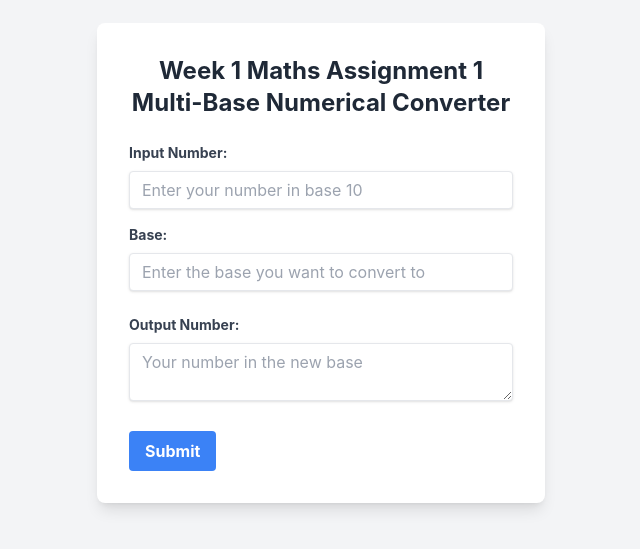
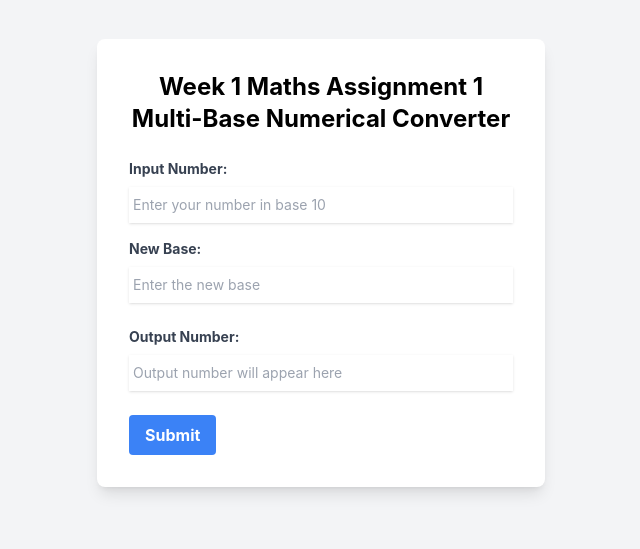
Before and after one commit to Exochos/Pupdog-Studio, a Next.js app: page /maths/week1 in a window 1280 px wide. Shown: the part 137-686 px from the top of the page, without its empty margins (319-959 px from the left). Built offline with nearby package versions, Linux system fonts and the light colour scheme.

Commit message:
Update page.tsx

```diff
--- a/app/maths/week1/page.tsx
+++ b/app/maths/week1/page.tsx
@@ -33,7 +33,7 @@ const Week1Page: React.FC = () => {
   return (
     <div className="flex min-h-screen items-center justify-center bg-gray-100">
       <div className="w-full max-w-md rounded-lg bg-white p-8 shadow-lg">
-        <h1 className="mb-6 text-center text-2xl font-bold">
+        <h1 className="mb-6 text-center text-2xl font-bold text-black">
           Week 1 Maths Assignment 1<br /> Multi-Base Numerical Converter
         </h1>
         <form>
@@ -42,32 +42,34 @@ const Week1Page: React.FC = () => {
               Input Number:
             </label>
             <input
-              className="focus:shadow-outline w-full appearance-none rounded border px-3 py-2 leading-tight text-gray-100 shadow focus:outline-none"
+              className="block flex-1 border-0 bg-transparent shadow py-1.5 pl-1 text-gray-900 placeholder:text-gray-400 focus:ring-0 sm:text-sm sm:leading-6 w-full"
               id="inputNumber"
               type="text"
               placeholder="Enter your number in base 10"
             />
           </div>
           <div className="mb-6">
-            <label className="mb-2 block text-sm font-bold text-gray-700" htmlFor="email">
-              Base:
+            <label className="mb-2 block text-sm font-bold text-gray-700" htmlFor="base">
+              New Base:
             </label>
             <input
-              className="focus:shadow-outline w-full appearance-none rounded border px-3 py-2 leading-tight text-gray-700 shadow focus:outline-none"
+              className="block flex-1 border-0 bg-transparent shadow py-1.5 pl-1 text-gray-900 placeholder:text-gray-400 focus:ring-0 sm:text-sm sm:leading-6 w-full"
               id="base"
               type="text"
-              placeholder="Enter the base you want to convert to"
+              placeholder="Enter the new base"
             />
           </div>
           <div className="mb-6">
             <label className="mb-2 block text-sm font-bold text-gray-700" htmlFor="message">
               Output Number:
             </label>
-            <textarea
-              className="focus:shadow-outline w-full appearance-none rounded border px-3 py-2 leading-tight text-gray-700 shadow focus:outline-none"
+            <input
+              className="block flex-1 border-0 bg-transparent shadow py-1.5 pl-1 text-gray-900 placeholder:text-gray-400 focus:ring-0 sm:text-sm sm:leading-6 w-full"
               id="outputNumber"
-              placeholder="Your number in the new base"
-            ></textarea>
+              type="text"
+              placeholder="Output number will appear here"
+              readOnly
+            />
           </div>
           <div className="flex items-center justify-between">
             <button
```
